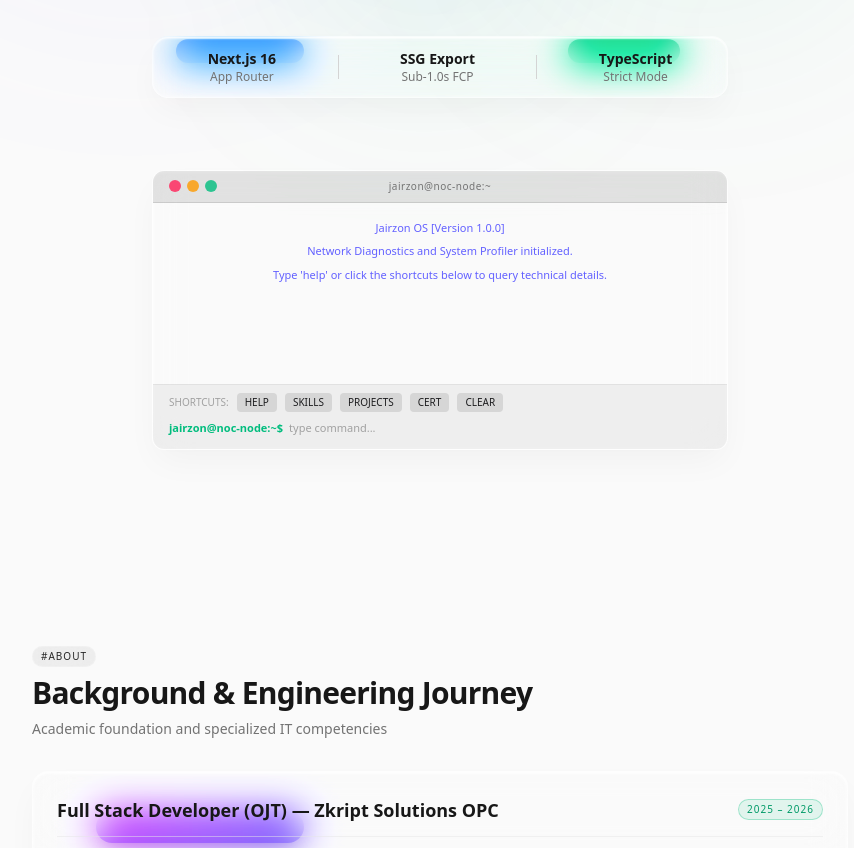
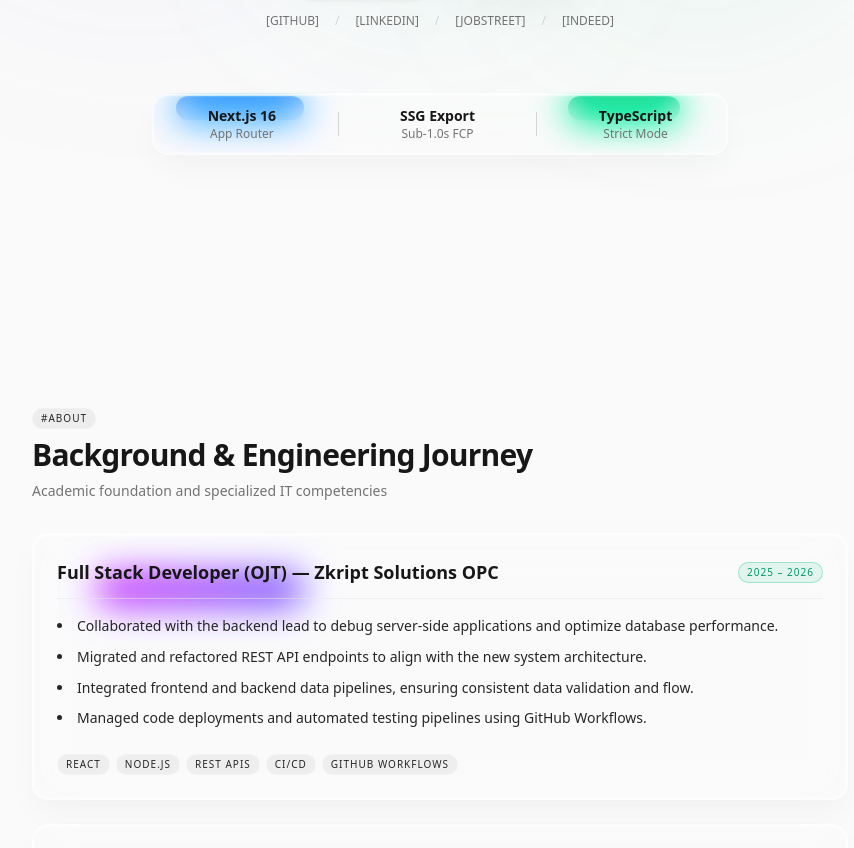
Before and after one commit to sora960/portfolio-ultimate, a Next.js app: page / in a window 1280 px wide. Shown: the part 540-1388 px from the top of the page, without its empty margins (200-1054 px from the left). Built offline with nearby package versions, Linux system fonts and the light colour scheme.

Commit message:
remove TerminalWidget to preserve pristine glassy minimalist design

```diff
--- a/src/components/Hero.tsx
+++ b/src/components/Hero.tsx
@@ -1,7 +1,6 @@
 import React from "react";
 import { Badge } from "./Badge";
 import { Card } from "./Card";
-import { TerminalWidget } from "./TerminalWidget";
 
 export const Hero: React.FC = () => {
   return (
@@ -114,11 +113,6 @@ export const Hero: React.FC = () => {
             </div>
           </Card>
         </div>
-
-        {/* Interactive NOC Terminal Console */}
-        <div className="pt-10 max-w-xl mx-auto">
-          <TerminalWidget />
-        </div>
       </div>
     </section>
   );
--- a/src/components/TerminalWidget.tsx
+++ /dev/null
@@ -1,148 +0,0 @@
-"use client";
-
-import React, { useState, useRef, useEffect } from "react";
-
-interface LogLine {
-  text: string;
-  type: "input" | "output" | "error" | "system";
-}
-
-export const TerminalWidget: React.FC = () => {
-  const [input, setInput] = useState("");
-  const [history, setHistory] = useState<LogLine[]>([
-    { text: "Jairzon OS [Version 1.0.0]", type: "system" },
-    { text: "Network Diagnostics and System Profiler initialized.", type: "system" },
-    { text: "Type 'help' or click the shortcuts below to query technical details.", type: "system" },
-  ]);
-
-  const bottomRef = useRef<HTMLDivElement>(null);
-
-  useEffect(() => {
-    bottomRef.current?.scrollIntoView({ behavior: "smooth" });
-  }, [history]);
-
-  const handleCommand = (cmd: string) => {
-    const trimmed = cmd.trim().toLowerCase();
-    if (!trimmed) return;
-
-    const newHistory = [...history, { text: `jairzon@noc-node:~$ ${cmd}`, type: "input" as const }];
-
-    switch (trimmed) {
-      case "help":
-        newHistory.push(
-          { text: "Available profile queries:", type: "system" },
-          { text: "  skills      - List core engineering and networking stack", type: "output" },
-          { text: "  projects    - Query active capstone and software builds", type: "output" },
-          { text: "  cert        - Display active IT Specialist certifications", type: "output" },
-          { text: "  clear       - Flush diagnostic screen history", type: "output" }
-        );
-        break;
-      case "skills":
-        newHistory.push(
-          { text: "[SOFTWARE & WEB DEV] JavaScript, TypeScript, React, Node.js, Express, Python, Flask, SQLite, Firebase", type: "output" },
-          { text: "[SYSTEMS & INFRA]    Linux Admin, Git/GitHub, CI/CD, OS Deployment", type: "output" },
-          { text: "[NETWORKING & IT]    TCP/IP, DNS/DHCP, Subnetting, Routing & Switching", type: "output" }
-        );
-        break;
-      case "projects":
-        newHistory.push(
-          { text: "CAPSTONE: iPrages Smart Agriculture & AI Platform", type: "system" },
-          { text: "  * Description: IoT farming analytics and AI CV pest detector", type: "output" },
-          { text: "  * Stack: React 18, Node.js, Python, Flask, OpenCV, YOLOv8, Arduino, SQLite", type: "output" },
-          { text: "  * Status: Live (https://gimeno-portfolio.onrender.com/)", type: "output" }
-        );
-        break;
-      case "cert":
-        newHistory.push(
-          { text: "CERTIFICATE: IT Specialist - Networking", type: "system" },
-          { text: "  * Issued: November 25, 2025", type: "output" },
-          { text: "  * Expires: November 26, 2030", type: "output" },
-          { text: "  * Scope: TCP/IP, topologies, subnet troubleshooting, routing protocols", type: "output" }
-        );
-        break;
-      case "clear":
-        setHistory([]);
-        setInput("");
-        return;
-      default:
-        newHistory.push({
-          text: `bash: command not found: '${cmd}'. Type 'help' for options.`,
-          type: "error",
-        });
-    }
-
-    setHistory(newHistory);
-    setInput("");
-  };
-
-  const onSubmit = (e: React.FormEvent) => {
-    e.preventDefault();
-    handleCommand(input);
-  };
-
-  return (
-    <div className="glass-card w-full max-w-xl mx-auto rounded-xl overflow-hidden shadow-2xl border border-white/20 dark:border-white/5 relative z-10 flex flex-col h-[280px]">
-      {/* Terminal Title Bar */}
-      <div className="bg-black/10 dark:bg-white/5 px-4 py-2 flex items-center justify-between border-b border-black/10 dark:border-white/5">
-        <div className="flex gap-1.5">
-          <div className="w-3 h-3 rounded-full bg-rose-500/80" />
-          <div className="w-3 h-3 rounded-full bg-amber-500/80" />
-          <div className="w-3 h-3 rounded-full bg-emerald-500/80" />
-        </div>
-        <span className="text-[10px] font-mono tracking-wider text-neutral-500 dark:text-neutral-400">
-          jairzon@noc-node:~
-        </span>
-        <div className="w-12" /> {/* Spacing spacer */}
-      </div>
-
-      {/* Screen logs */}
-      <div className="flex-1 p-4 overflow-y-auto font-mono text-[11px] leading-relaxed space-y-1.5 scrollbar-thin scrollbar-thumb-neutral-200 dark:scrollbar-thumb-neutral-800">
-        {history.map((line, idx) => (
-          <div
-            key={idx}
-            className={
-              line.type === "input"
-                ? "text-neutral-800 dark:text-neutral-100 font-semibold"
-                : line.type === "error"
-                ? "text-rose-500"
-                : line.type === "system"
-                ? "text-indigo-500 dark:text-sky-400"
-                : "text-neutral-600 dark:text-neutral-300"
-            }
-          >
-            {line.text}
-          </div>
-        ))}
-        <div ref={bottomRef} />
-      </div>
-
-      {/* Shortcuts pill tags */}
-      <div className="px-4 py-2 border-t border-black/5 dark:border-white/5 bg-black/5 dark:bg-black/10 flex flex-wrap gap-2 items-center">
-        <span className="text-[10px] font-mono text-neutral-400">SHORTCUTS:</span>
-        {["help", "skills", "projects", "cert", "clear"].map((cmd) => (
-          <button
-            key={cmd}
-            onClick={() => handleCommand(cmd)}
-            className="px-2 py-0.5 rounded bg-black/10 dark:bg-white/5 hover:bg-neutral-900 hover:text-white dark:hover:bg-neutral-100 dark:hover:text-neutral-900 font-mono text-[10px] uppercase transition-colors cursor-pointer"
-          >
-            {cmd}
-          </button>
-        ))}
-      </div>
-
-      {/* Interactive prompt input */}
-      <form onSubmit={onSubmit} className="px-4 pb-3 flex items-center bg-black/5 dark:bg-black/10">
-        <span className="font-mono text-[11px] text-emerald-500 font-semibold mr-1.5 select-none">
-          jairzon@noc-node:~$
-        </span>
-        <input
-          type="text"
-          value={input}
-          onChange={(e) => setInput(e.target.value)}
-          placeholder="type command..."
-          className="flex-1 bg-transparent border-none outline-none font-mono text-[11px] text-neutral-950 dark:text-neutral-50 placeholder-neutral-400 dark:placeholder-neutral-600 focus:ring-0 p-0"
-        />
-      </form>
-    </div>
-  );
-};
```
